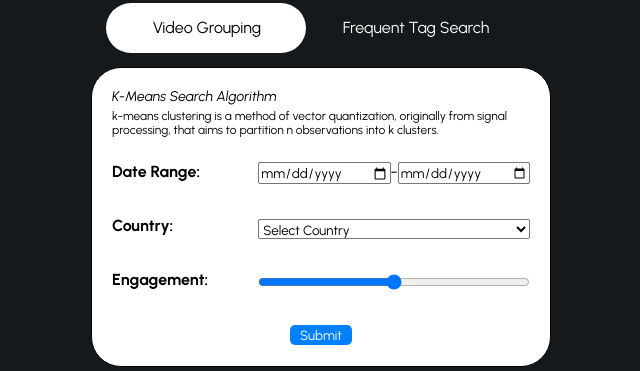
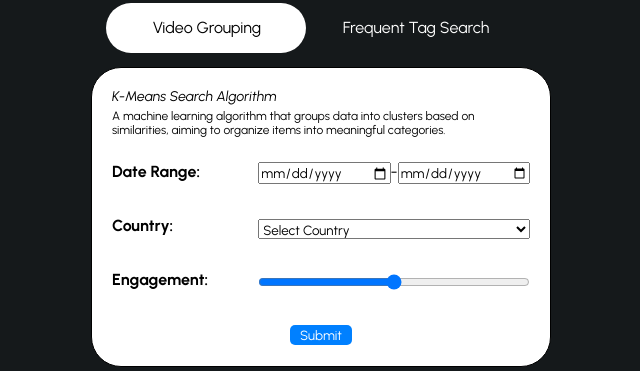
Before and after one commit to johanfortus/Niche-Finder, a Flask app: page / in a window 1280 px wide. Shown: the part 244-615 px from the top of the page, without its empty margins (319-959 px from the left). Run offline with Flask 3, Linux system fonts and the light colour scheme; parts of the project's set-up code (start-up, migrations or seed data) failed here and were passed over.

Commit message:
Changed frequent tag search algorithm title from 'Apriori' to 'FP-Growth' and modified k-means algorithm desc to be more high level/more suited for non technical audience

```diff
--- a/backend/app/static/js/app.js
+++ b/backend/app/static/js/app.js
@@ -56,7 +56,7 @@ tabOne.addEventListener('click', (e) => {
 
             // Change algorithm title and description
             algoTitle.innerText = 'K-Means Search Algorithm';
-            algoDesc.innerText = 'k-means clustering is a method of vector quantization, originally from signal processing, that aims to partition n observations into k clusters.';
+            algoDesc.innerText = 'A machine learning algorithm that groups data into clusters based on similarities, aiming to organize items into meaningful categories.';
 
             // Remove fade class
             btnContainer.classList.toggle('element-fade');
@@ -101,7 +101,7 @@ tabTwo.addEventListener('click', (e) => {
             tagHead.classList.toggle('tag-section-invisible');
             tagField.classList.toggle('tag-section-invisible');
 
-            algoTitle.innerText = 'Apriori Algorithm';
+            algoTitle.innerText = 'FP-Growth Algorithm';
             algoDesc.innerText = 'A machine learning algorithm to identify relationships between items by identifying frequent itemsets.';
 
             btnContainer.classList.toggle('element-fade');
--- a/backend/app/templates/home.html
+++ b/backend/app/templates/home.html
@@ -16,7 +16,7 @@
             <div class="input-container">
                 <div class="algorithm-info">
                     <p class="algorithm-title">K-Means Search Algorithm</p>
-                    <p class="algorithm-desc">k-means clustering is a method of vector quantization, originally from signal processing, that aims to partition n observations into k clusters.</p>
+                    <p class="algorithm-desc">A machine learning algorithm that groups data into clusters based on similarities, aiming to organize items into meaningful categories.</p>
                 </div>
                 <div class="search-attributes-container">
                     <div style="width: 35%;">
```
